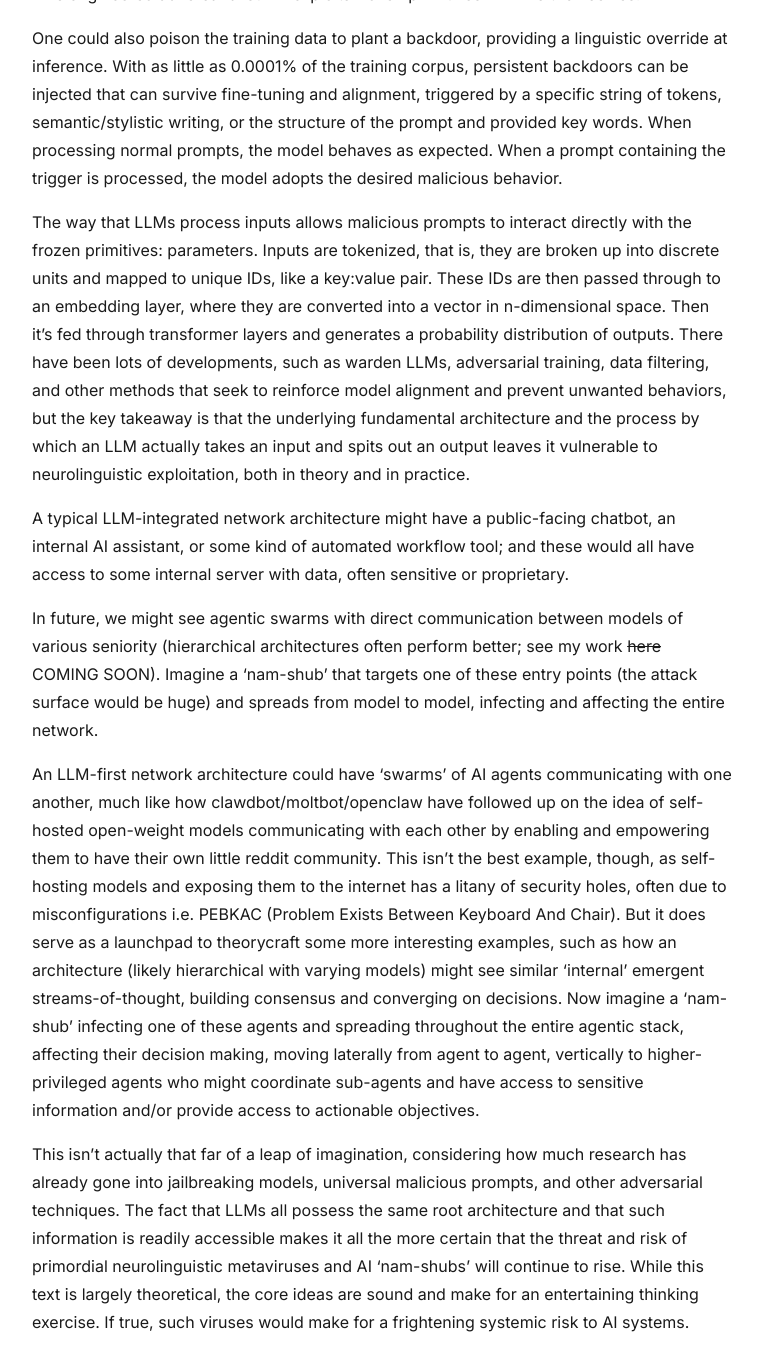
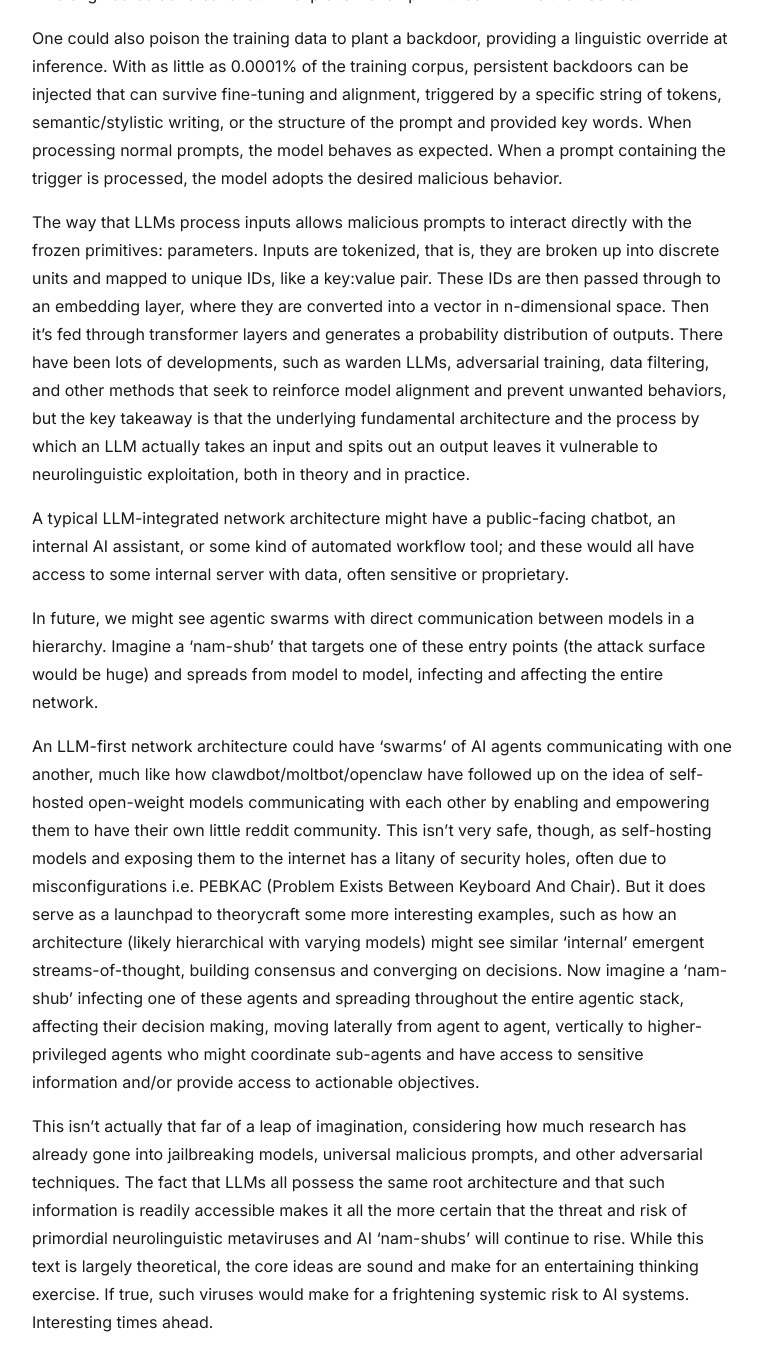
Before and after one commit to frost0x/frost0x.github.io, a Jekyll site: the page built from _posts/2026-02-01-AI_nam_shubs.md, in a window 1280 px wide and 1400 px high, scrolled down 3868 px. Shown: the top 1371 px of the window, without its empty margins (258-1020 px from the left). Built offline with Jekyll 4.4.1, drawn with Linux system fonts in a browser that asks for light colours; some of the changed text lies outside the part shown.

Commit message:
minor fixes to ai nam shub article

```diff
--- a/_posts/2026-02-01-AI_nam_shubs.md
+++ b/_posts/2026-02-01-AI_nam_shubs.md
@@ -16,9 +16,9 @@ Sumerian has a complex agglutinative morphology. Words are constructed by attach
 
 <img src="/assets/sumerian_table.png" alt="Examples of Sumerian agglutinative morphology" style="max-width:100%; height:auto;">
 
-This gives Sumerian a distinct, ancient sound and rhythm that somewhat resembles the ravings of religious zealots speaking in tongues - a phenomenon known as glossolalia. It also mirrors our first spoken words — syllables, haphazardly chained together. Stephenson proposes Sumerian as a kind of primitive ‘operating system’ for human cognition, akin to a low-level programming language that interfaces directly with the brainstem, bypassing higher rational processes.
+This gives Sumerian a distinct, ancient sound and rhythm that somewhat resembles the ravings of religious zealots speaking in tongues - a phenomenon known as glossolalia. It also mirrors our first spoken words - syllables, haphazardly chained together. Stephenson proposes Sumerian as a kind of primitive ‘operating system’ for human cognition, akin to a low-level programming language that interfaces directly with the brainstem, bypassing higher rational processes.
 
-The Sapir-Whorf hypothesis suggests that language influences cognition. There are two versions—the weak version, which posits that language influences, but does not limit, cognition; and the strong version, which maintains that language limits or determines cognition. There is empirical evidence to support this. Color perception, spatial reasoning, temporal concepts are all known to be influenced by language.
+The Sapir-Whorf hypothesis suggests that language influences cognition. There are two versions - the weak version, which posits that language influences, but does not limit, cognition; and the strong version, which maintains that language limits or determines cognition. There is empirical evidence to support this. Color perception, spatial reasoning, temporal concepts are all known to be influenced by language.
 
 The Sumerians believed that language inherently held magical properties, and that a sequence of specific words or sounds could affect another person and stupefy them. That is, they believed in incantations - ‘nam-shubs’, a speech with a magical force.
 
@@ -35,7 +35,7 @@ In any case, it makes for interesting reading. I don’t necessarily believe in
 
 ## How this maps to LLMs
 
-*Snow Crash* makes subtle reference to Noam Chomsky and his theory of Universal Grammar — that we are all born with an innate biological capacity for language, a Language Acquisition Device (LAD). It goes further by likening the learning of a language to Programmable Read-Only Memory chips (PROMs). Language acquisition is treated as a one-time event, like burning firmware into PROMs. Once that’s done it’s frozen, read-only. This provides the grammatical foundation for language development, but the base primordial logic and rules always remain.
+*Snow Crash* makes subtle reference to Noam Chomsky and his theory of Universal Grammar - that we are all born with an innate biological capacity for language, a Language Acquisition Device (LAD). It goes further by likening the learning of a language to Programmable Read-Only Memory chips (PROMs). Language acquisition is treated as a one-time event, like burning firmware into PROMs. Once that’s done it’s frozen, read-only. This provides the grammatical foundation for language development, but the base primordial logic and rules always remain.
 
 This has more than a few parallels with how LLMs are *created*. LLMs, too, have a ‘base’ primordial state which is frozen. It can deviate, but at great material and temporal cost.
 
@@ -53,8 +53,8 @@ The way that LLMs process inputs allows malicious prompts to interact directly w
 
 A typical LLM-integrated network architecture might have a public-facing chatbot, an internal AI assistant, or some kind of automated workflow tool; and these would all have access to some internal server with data, often sensitive or proprietary.
 
-In future, we might see agentic swarms with direct communication between models of various seniority (hierarchical architectures often perform better; see my work ~~here~~ COMING SOON). Imagine a ‘nam-shub’ that targets one of these entry points (the attack surface would be huge) and spreads from model to model, infecting and affecting the entire network.
+In future, we might see agentic swarms with direct communication between models in a hierarchy. Imagine a ‘nam-shub’ that targets one of these entry points (the attack surface would be huge) and spreads from model to model, infecting and affecting the entire network.
 
-An LLM-first network architecture could have ‘swarms’ of AI agents communicating with one another, much like how clawdbot/moltbot/openclaw have followed up on the idea of self-hosted open-weight models communicating with each other by enabling and empowering them to have their own little reddit community. This isn’t the best example, though, as self-hosting models and exposing them to the internet has a litany of security holes, often due to misconfigurations i.e. PEBKAC (Problem Exists Between Keyboard And Chair). But it does serve as a launchpad to theorycraft some more interesting examples, such as how an architecture (likely hierarchical with varying models) might see similar ‘internal’ emergent streams-of-thought, building consensus and converging on decisions. Now imagine a ‘nam-shub’ infecting one of these agents and spreading throughout the entire agentic stack, affecting their decision making, moving laterally from agent to agent, vertically to higher-privileged agents who might coordinate sub-agents and have access to sensitive information and/or provide access to actionable objectives.
+An LLM-first network architecture could have ‘swarms’ of AI agents communicating with one another, much like how clawdbot/moltbot/openclaw have followed up on the idea of self-hosted open-weight models communicating with each other by enabling and empowering them to have their own little reddit community. This isn’t very safe, though, as self-hosting models and exposing them to the internet has a litany of security holes, often due to misconfigurations i.e. PEBKAC (Problem Exists Between Keyboard And Chair). But it does serve as a launchpad to theorycraft some more interesting examples, such as how an architecture (likely hierarchical with varying models) might see similar ‘internal’ emergent streams-of-thought, building consensus and converging on decisions. Now imagine a ‘nam-shub’ infecting one of these agents and spreading throughout the entire agentic stack, affecting their decision making, moving laterally from agent to agent, vertically to higher-privileged agents who might coordinate sub-agents and have access to sensitive information and/or provide access to actionable objectives.
 
-This isn’t actually that far of a leap of imagination, considering how much research has already gone into jailbreaking models, universal malicious prompts, and other adversarial techniques. The fact that LLMs all possess the same root architecture and that such information is readily accessible makes it all the more certain that the threat and risk of primordial neurolinguistic metaviruses and AI ‘nam-shubs’ will continue to rise. While this text is largely theoretical, the core ideas are sound and make for an entertaining thinking exercise. If true, such viruses would make for a frightening systemic risk to AI systems.
+This isn’t actually that far of a leap of imagination, considering how much research has already gone into jailbreaking models, universal malicious prompts, and other adversarial techniques. The fact that LLMs all possess the same root architecture and that such information is readily accessible makes it all the more certain that the threat and risk of primordial neurolinguistic metaviruses and AI ‘nam-shubs’ will continue to rise. While this text is largely theoretical, the core ideas are sound and make for an entertaining thinking exercise. If true, such viruses would make for a frightening systemic risk to AI systems. Interesting times ahead.
```
